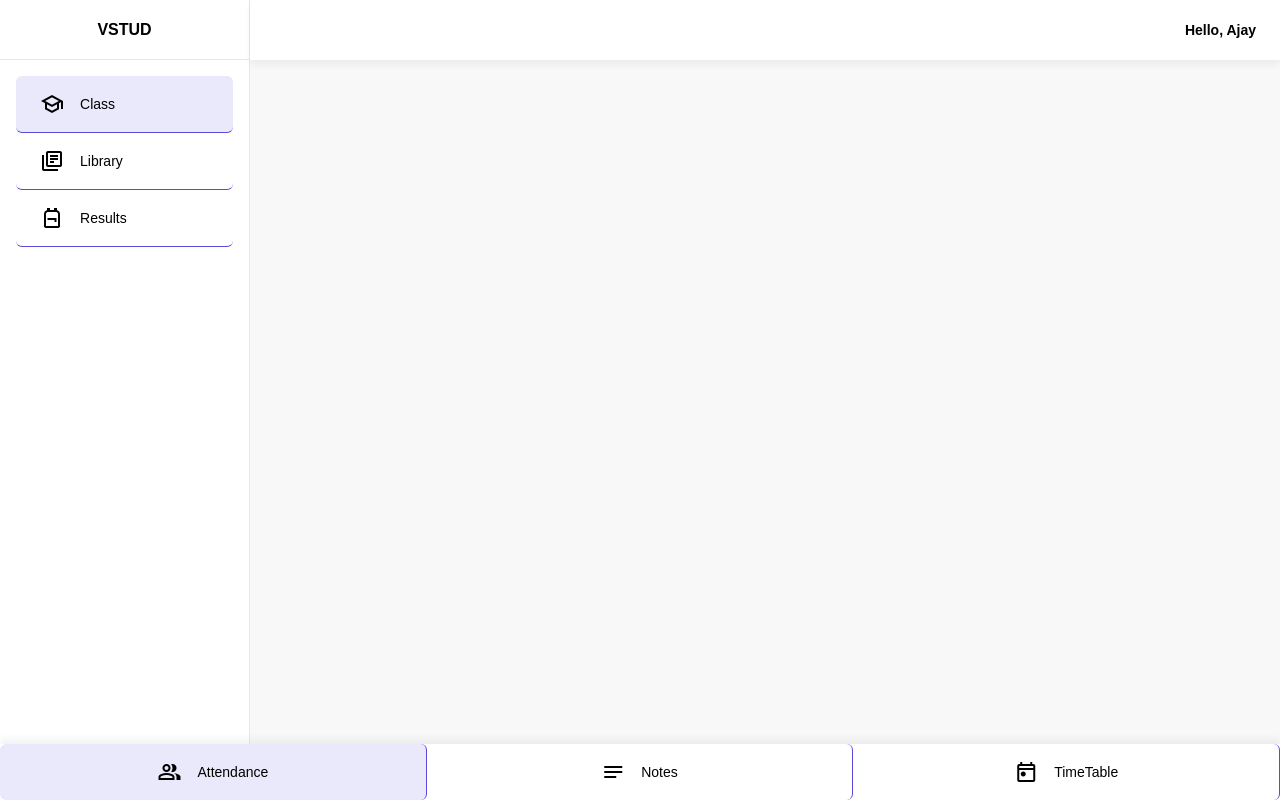
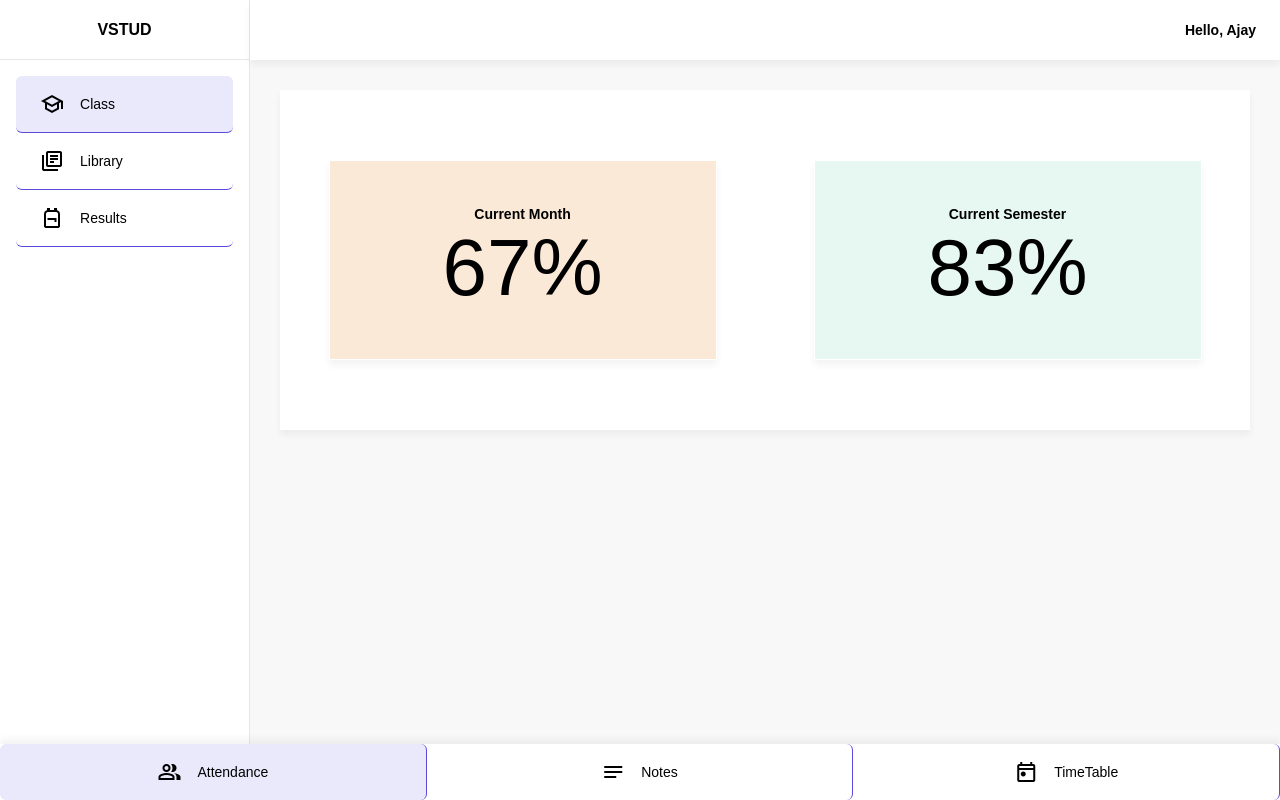
Before and after one commit to INDISION/VSTUD, a Django app: page / in a window 1280 px wide. Run offline with Django 5.2, Linux system fonts and the light colour scheme; some web fonts are replaced.

Commit message:
Student Base

```diff
--- a/main/urls.py
+++ b/main/urls.py
@@ -1,5 +1,9 @@
 from django.urls import path
 from . import views
 urlpatterns = [
-    path("", views.student_home, name="student-home")
+    path("", views.attendance , name="attendance"),
+    path("timetable", views.timetable , name="timetable"),
+    path("ia-result", views.ia_result , name="ia-result"),
+    path("model-result", views.model_result , name="model-result"),
+    path("sem-result", views.sem_result , name="sem-result"),
 ]
--- a/main/views.py
+++ b/main/views.py
@@ -1,5 +1,21 @@
 from django.shortcuts import render
 
-# Create your views here.
-def student_home(request):
-    return render(request, 'students_main.html')
+# Login & SignUp
+def user_login(request):
+    return render(request, "common/login.html")
+def student_signup(request):
+    pass
+
+# Class
+def attendance(request):
+    return render(request, "student/attendance.html")
+def timetable(result):
+    pass
+
+# Result
+def ia_result(result):
+    pass
+def model_result(result):
+    pass
+def sem_result(result):
+    pass
--- a/static/css/style.css
+++ b/static/css/common/style.css
@@ -45,11 +45,31 @@
 .semi-bold {
     font-weight: 600;
 }
+.medium {
+    font-weight: 500;
+}
+.regular {
+    font-weight: 400;
+}
+.light {
+    font-weight: 300;
+}
+.thin {
+    font-weight: 100;
+}
 td, th{
     border: 1px solid #000;
 }
 table {
     border-collapse: collapse;
+}
+.table-container{
+    width: 100%;
+    overflow-x: scroll;
+    margin: auto;
+    padding: auto;
+    scrollbar-width: none;
+    scroll-behavior: smooth;
 }
 /* container */
 .container {
--- /dev/null
+++ b/static/css/student/attendance.css
@@ -0,0 +1,73 @@
+.attendance {
+    box-sizing: border-box;
+    width: calc(100%-60px);
+    min-height:340px;
+    background-color: #fff;
+    margin: 30px;
+    display: flex;
+    justify-content: space-around;
+    align-items: center;
+    box-shadow: 0px 5px 7px #0000000d;
+}
+.month-attendance, .sem-attendance{
+    width: 40%;
+    height: 200px;
+    background-color: rgb(250, 233, 214);
+    box-shadow: 0px 5px 7px #0000000d;
+    border: 1px solid #fff;
+    display: flex;
+    flex-direction: column;
+    justify-content: center;
+    align-items: center;
+    padding: 30px;
+}
+.month-attendance span, .sem-attendance span {
+    font-size: 80px;
+}
+.sem-attendance {
+    background-color: rgb(231, 248, 243);
+}
+.month-overlay, .sem-overlay {
+    visibility: hidden;
+    position: absolute;
+    top: 0;
+    left: 0;
+    width: 100%;
+    height: 100vh;
+    background-color: #000000ab;
+    z-index: 11;
+    display: flex;
+    justify-content: center;
+    align-items: center;
+}
+.month-overlay .card, .sem-overlay .card{
+    padding: 30px;
+    width: 70%;
+    background-color: rgb(250, 233, 214);
+    border: 1px solid #fff;
+}
+.sem-overlay .card{
+    background-color: rgb(231, 248, 243);
+}
+@media screen and (max-width:800px) {
+    .attendance {
+        display: flex;
+        flex-direction: column;
+        justify-content: center;
+        align-items: center;
+    }
+    .month-attendance, .sem-attendance {
+        width: 80%;
+        margin: 24px;
+        height: 200px;
+    }
+    .sem-attendance {
+        margin-top: 0;
+    }
+    .month-attendance span, .sem-attendance span {
+        font-size: 60px;
+    }
+    .month-overlay .card, .sem-overlay .card {
+        width: 100%;
+    }
+}
--- /dev/null
+++ b/static/js/script.js
@@ -0,0 +1,27 @@
+function openNav() {
+    var sidebar = document.getElementById("sidebar");
+    var overlay = document.getElementById("overlay");
+    overlay.style.display="block"
+    sidebar.style.left="0px"
+    sidebar.style.zIndex="10";
+}
+function closeNav() {
+    var sidebar = document.getElementById("sidebar");
+    var overlay = document.getElementById("overlay");
+    sidebar.style.left="-250px"
+    overlay.style.display="none"
+}
+document.addEventListener('DOMContentLoaded', () => {
+    const sidebar = document.getElementById('sidebar');
+    const menubtn = document.getElementById('menu-btn');
+
+    menubtn.addEventListener('click', (event) => {
+        event.stopPropagation();
+        openNav();
+    });
+    document.addEventListener('click', (event) => {
+        if (event.target !== sidebar && !sidebar.contains(event.target)) {
+            closeNav();
+        }
+    });
+});
--- /dev/null
+++ b/templates/student/attendance.html
@@ -0,0 +1,106 @@
+{% extends "student/base.html" %}
+{% load static %}
+{% block title %}Attendance{% endblock title %}
+
+{% block style %}
+    <link rel="stylesheet" href= "{% static "css/student/attendance.css" %}" >
+{% endblock style %}
+
+{% block main-content %}
+<div class="main-content">
+    <div class="attendance">
+        <div class="month-attendance cursor-pointer" id="month-attendance">
+            <div class="card-head">
+                <h1 class="bold">Current Month</h1>
+            </div>
+            <span>67%</span>
+        </div>
+        <div class="sem-attendance cursor-pointer" id="sem-attendance">
+            <div class="card-head">
+                <h1 class="bold">Current Semester</h1>
+            </div>
+            <span>83%</span>
+        </div>
+    </div>
+</div>
+
+<div class="month-overlay" id="monthly-overlay">
+    <div class="card">
+        <div class="detail">
+            <canvas id="monthly-chart"></canvas>
+        </div>
+    </div>
+</div>
+<div class="sem-overlay" id="sem-overlay">
+    <div class="card">
+        <div class="detail">
+            <canvas id="sem-chart"></canvas>
+        </div>
+    </div>
+</div>
+{% endblock main-content %}
+
+{% block js %}
+<script src="https://cdn.jsdelivr.net/npm/chart.js"></script>
+<script>
+    const monthly_chart = document.getElementById("monthly-chart");
+    new Chart(monthly_chart, {
+        type: 'bar',
+        data: {
+            labels: ['Working Days', 'Present', 'Absent'],
+            datasets:[{
+                label: "Monthly Analysis",
+                data: [23, 18, 5],
+                borderWidth: 1
+            }]
+        },
+        options: {
+            scales: {
+                y: {
+                    beginatZero:true
+                }
+            }
+        }
+    });
+    const sem_chart = document.getElementById("sem-chart");
+    new Chart(sem_chart, {
+        type: 'bar',
+        data: {
+            labels: ['Working Days', 'Present', 'Absent', 'Comming Days'],
+            datasets:[{
+                label: "Semester Analysis",
+                data: [84, 66, 5, 13],
+                borderWidth: 1
+            }]
+        },
+        options: {
+            scales: {
+                y: {
+                    beginatZero:true
+                }
+            }
+        }
+    });
+    document.addEventListener('DOMContentLoaded', ()=> {
+        var monthAttendance = document.getElementById("month-attendance");
+        var semAttendance = document.getElementById("sem-attendance");
+        var monthlyOverlay = document.getElementById("monthly-overlay");
+        var semOverlay = document.getElementById("sem-overlay");
+        document.addEventListener('click', (event)=> {
+            if(monthAttendance.contains(event.target)){
+                monthlyOverlay.style.visibility="visible";
+            }
+            else if(monthlyOverlay.contains(event.target)){
+                monthlyOverlay.style.visibility="hidden";
+            }
+            else if(semAttendance.contains(event.target)){
+                semOverlay.style.visibility="visible";
+            }
+            else if(semOverlay.contains(event.target)) {
+                semOverlay.style.visibility="hidden";
+            }
+        });
+    })
+
+</script>
+{% endblock js %}
--- a/templates/students_main.html
+++ b/templates/student/base.html
@@ -4,11 +4,12 @@
 <head>
     <meta charset="UTF-8">
     <meta name="viewport" content="width=device-width, initial-scale=1.0">
-    <title>Main</title>
+    <title>{% block title %}BASE{% endblock title %}</title>
     <!-- google icons -->
     <link rel="stylesheet" href="https://fonts.googleapis.com/css2?family=Material+Symbols+Outlined:opsz,wght,FILL,GRAD@20..48,100..700,0..1,-50..200" />
 
-    <link rel="stylesheet" href="{% static "css/style.css"%}">
+    <link rel="stylesheet" href=" {% static "css/common/style.css" %} ">
+    {% block style %}{% endblock style %}
 </head>
 <body>
     <!-- Complete Page -->
@@ -54,7 +55,9 @@
                     <h4>Hello, Ajay</h4>
                 </div>
             </div>
+            {% block main-content %}
             <div class="main-content"></div>
+            {% endblock main-content %}
             <div class="footer-menu">
                 <div class="footer-menu-items">
                     <div class="footer-menu-item active">
@@ -74,6 +77,7 @@
         </div>
     </div>
 
-    <script src="../../Static/JS/script.js"></script>
+    <script src=" {% static "js/script.js" %} "></script>
+    {% block js %}{% endblock js %}
 </body>
 </html>
```
Also changed, not shown: main/models.py (+4 -3 lines), static/img/login-illustration.jpg (added).
